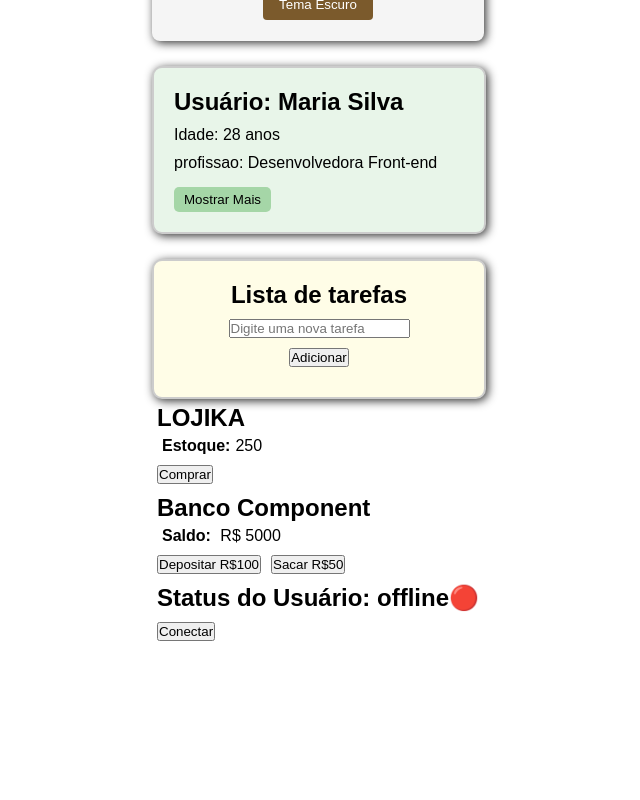
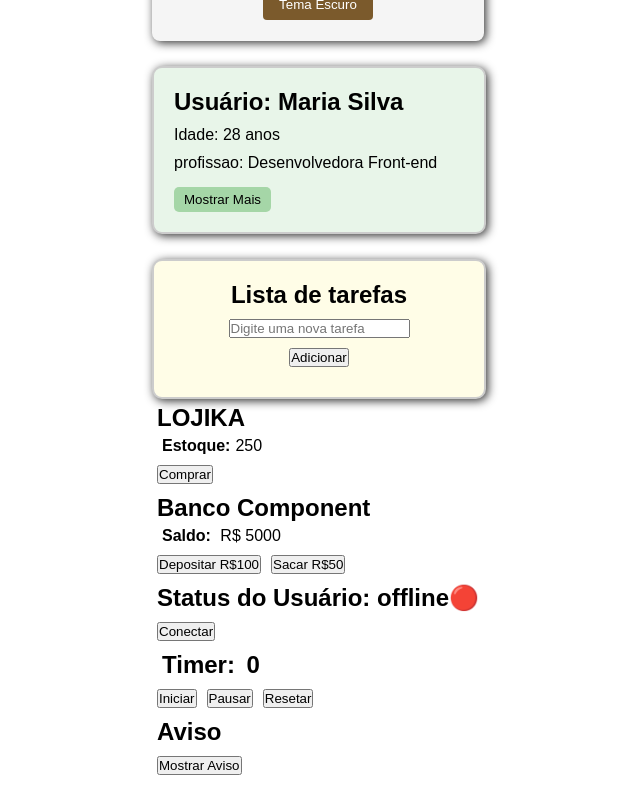
Before and after one commit to samellop3s/react-js-hooks-studies, a React (Vite) app in the folder meu-projeto/: page / in a window 1280 px wide. Shown: the part 942-1742 px from the top of the page, without its empty margins (321-961 px from the left). Before the commit the page ends 1608 px from the top, so only its background shows below. Built offline with nearby package versions, Linux system fonts and the light colour scheme.

Commit message:
Aviso.jsx criado

```diff
--- a/meu-projeto/src/App.jsx
+++ b/meu-projeto/src/App.jsx
@@ -8,6 +8,8 @@ import Todo from "./Componentes/Todo.jsx";
 import Estoque from "./Componentes/Estoque.jsx";
 import Banco from "./Componentes/Banco.jsx";
 import Status from "./Componentes/Status.jsx";
+import Timer from "./Componentes/Timer.jsx";
+import Aviso from "./Componentes/Aviso.jsx";
 
 function App() {
     return (
@@ -57,6 +59,12 @@ function App() {
             />
 
             <Status/>
+
+            <Timer/>
+
+            <Aviso
+                aviso="Este é um aviso importante!"
+            />
         </>
     );
 }
--- /dev/null
+++ b/meu-projeto/src/Componentes/Aviso.jsx
@@ -0,0 +1,22 @@
+import { useState } from "react";
+
+function Aviso(props) {
+    const [aviso, setAviso] = useState(false);
+
+    function toggleAviso() {
+        setAviso(!aviso);
+    }
+
+    return (
+        <div>
+            <h2>Aviso</h2>
+            <button onClick={toggleAviso}>
+                {aviso ? "Esconder Aviso" : "Mostrar Aviso"}
+            </button>
+
+            {aviso && <p>{props.aviso}</p>}
+        </div>
+    )
+}
+
+export default Aviso;
--- a/meu-projeto/src/Componentes/Status.jsx
+++ b/meu-projeto/src/Componentes/Status.jsx
@@ -10,7 +10,7 @@ function Status() {
         <div>
             <h2>Status do Usuário: {status ? "online🟢" : "offline🔴"}</h2>
             <button onClick={toggleStatus}>
-                {status ? "Desconectar" : "Conectar"  }
+                {status ? "Desconectar" : "Conectar"}
             </button>
 
         </div>
--- /dev/null
+++ b/meu-projeto/src/Componentes/Timer.jsx
@@ -0,0 +1,57 @@
+import { useEffect, useState } from "react";
+
+function Timer () {
+
+    //guarda o numero atual de segundos
+    const [segundos, setSegundos] = useState(0);
+
+    //guarda se o timer esta rodando ou nao
+    const [rodando, setRodando] = useState(false);
+
+    /*
+        o useEffect observa a variavel "rodando".
+        Sempre que "rodando" mudar, o useEffect sera executado.
+    */
+
+    useEffect(() => {
+        let intervalo = null;
+
+        if (rodando) {
+            intervalo = setInterval(() => {
+                //atualiza os segundos
+                setSegundos((s) => s + 1 );
+            }, 1000)
+        }
+
+        //se rodando for false -> limpar o intervalo
+        else {
+            clearInterval(intervalo);
+        }
+
+        /*
+            !!ATENÇÃO!!
+
+            O return dentro do useEffect é executado quando:
+
+            -O componente desmonta (fecha a pagina)
+            - Ou quando o 'rodando' mudar novamente.
+
+            Aqui limpamos o intervalo para evitar bugs.
+
+        */
+
+        return () => clearInterval(intervalo);
+    }, [rodando]); // <- o efeito depende de "rodando"
+
+    return (
+        <div>
+            <h2><strong>Timer:</strong> {segundos}</h2>
+
+            <button onClick={() => setRodando(true)}>Iniciar</button>
+            <button onClick={() => setRodando(false)}>Pausar</button>
+            <button onClick={() => setSegundos(0)}>Resetar</button>
+        </div>
+    )
+}
+
+export default Timer;
```
